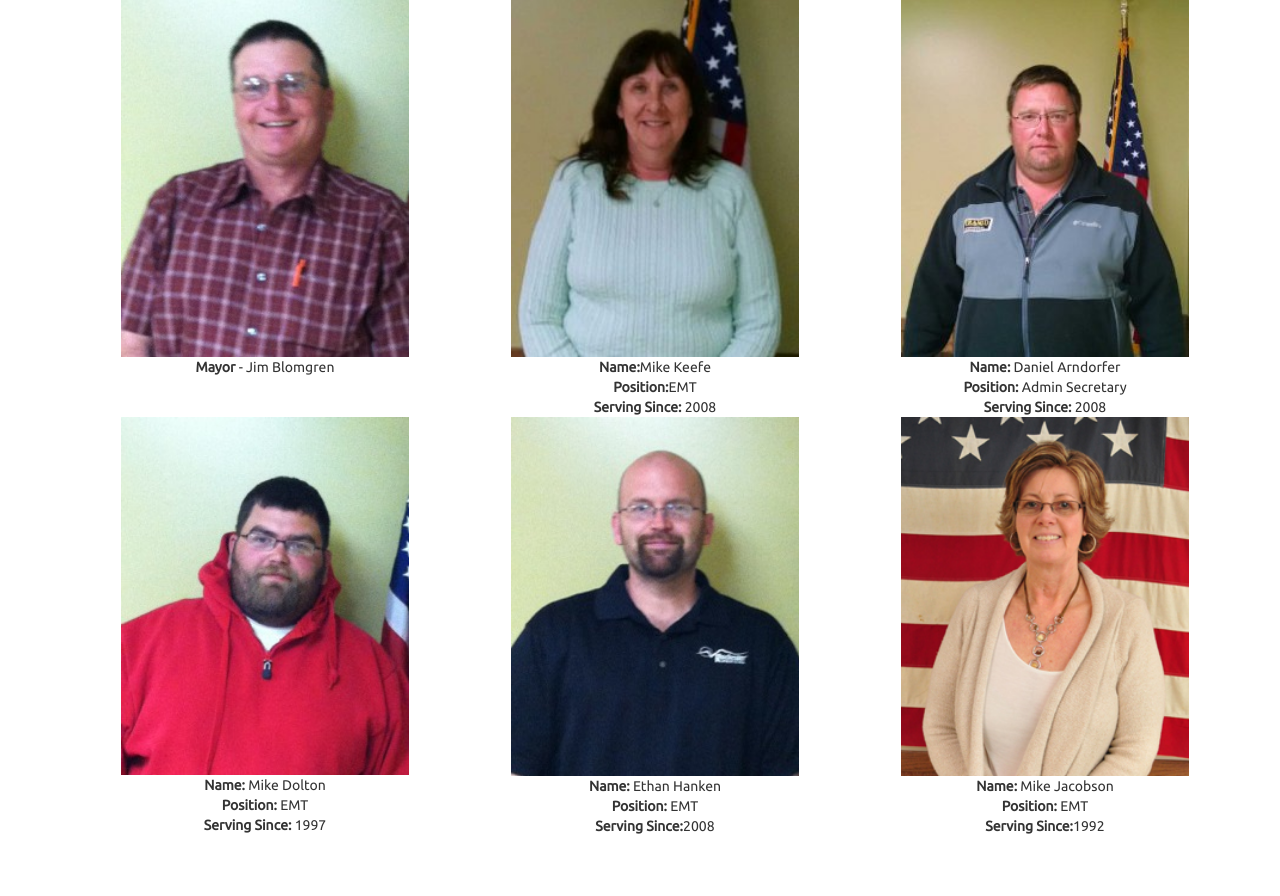
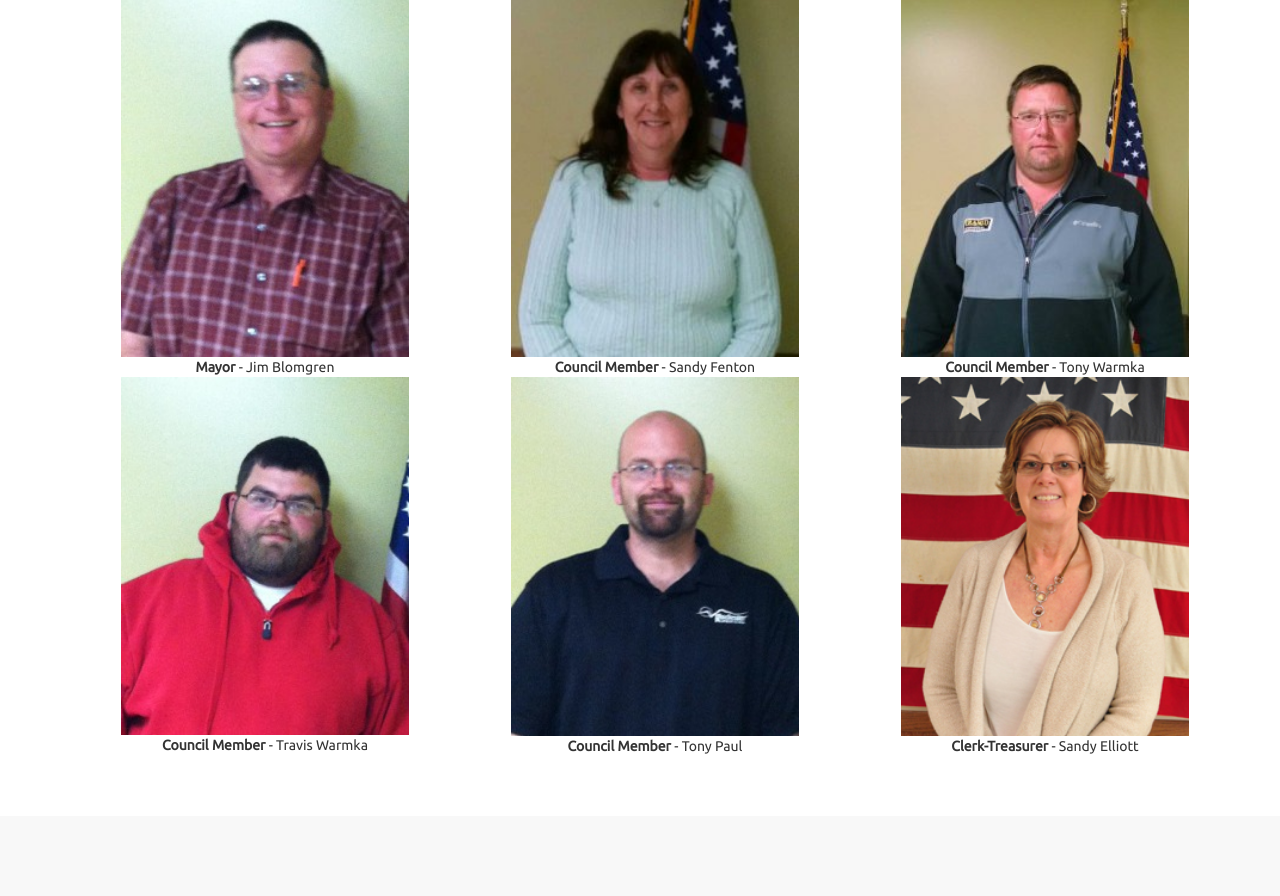
Before and after one commit to mgerb/CityWebsite, a PHP site: page /department.php?page=city in a window 1280 px wide. Shown: the part 944-1840 px from the top of the page. After the commit the page ends 1698 px from the top, so only its background shows below. Run offline with PHP 8.4, Linux system fonts and the light colour scheme; some libraries are stand-ins or nearby versions.

Commit message:
Fixed City Council Page

```diff
--- a/departments/city.php
+++ b/departments/city.php
@@ -42,9 +42,7 @@
 
 		<img class="smaller-picture" src="departments/city/2.jpg" alt="EMS"> <br>
 
-		<strong>Name:</strong>Mike Keefe <br>
-		<strong>Position:</strong>EMT<br>
-		<strong>Serving Since:</strong> 2008<br>
+		<strong>Council Member</strong> - Sandy Fenton <br>
 
 		</div>
 
@@ -52,9 +50,7 @@
 
 		<img class="smaller-picture" src="departments/city/3.jpg" alt="EMS"> <br>
 
-		<strong>Name:</strong> Daniel Arndorfer<br>
-		<strong>Position:</strong> Admin Secretary<br>
-		<strong>Serving Since:</strong> 2008<br>
+		<strong>Council Member</strong> - Tony Warmka<br>
 
 		</div>
 
@@ -62,9 +58,7 @@
 
 		<img class="smaller-picture" src="departments/city/4.jpg" alt="EMS"> <br>
 
-		<strong>Name:</strong> Mike Dolton <br>
-		<strong>Position:</strong> EMT <br>
-		<strong>Serving Since:</strong> 1997<br>
+		<strong>Council Member</strong> - Travis Warmka <br>
 
 		</div>
 
@@ -72,9 +66,7 @@
 
 		<img class="smaller-picture" src="departments/city/5.jpg" alt="EMS"> <br>
 
-		<strong>Name:</strong> Ethan Hanken<br>
-		<strong>Position:</strong> EMT<br>
-		<strong>Serving Since:</strong>2008 <br>
+		<strong>Council Member</strong> - Tony Paul<br>
 
 		</div>
 
@@ -82,9 +74,7 @@
 
 		<img class="smaller-picture" src="departments/city/6.jpg" alt="EMS"> <br>
 
-		<strong>Name:</strong> Mike Jacobson<br>
-		<strong>Position:</strong> EMT<br>
-		<strong>Serving Since:</strong>1992 <br>
+		<strong>Clerk-Treasurer</strong> - Sandy Elliott<br>
 
 		</div>
 
```
